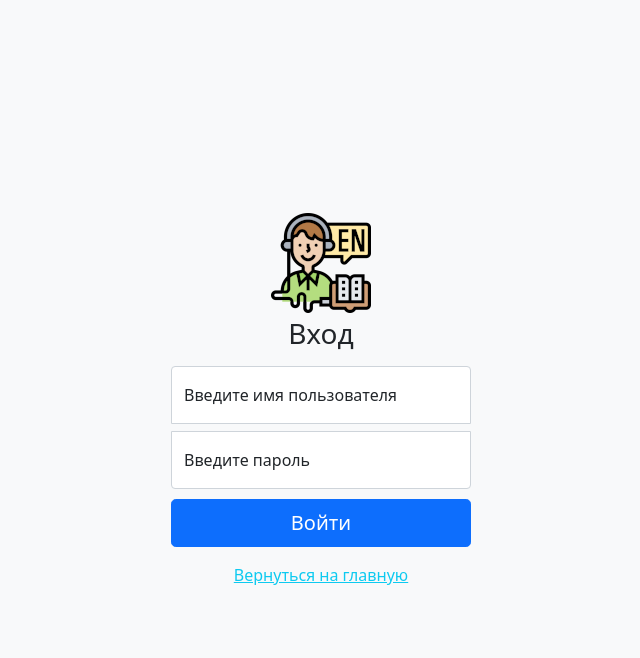
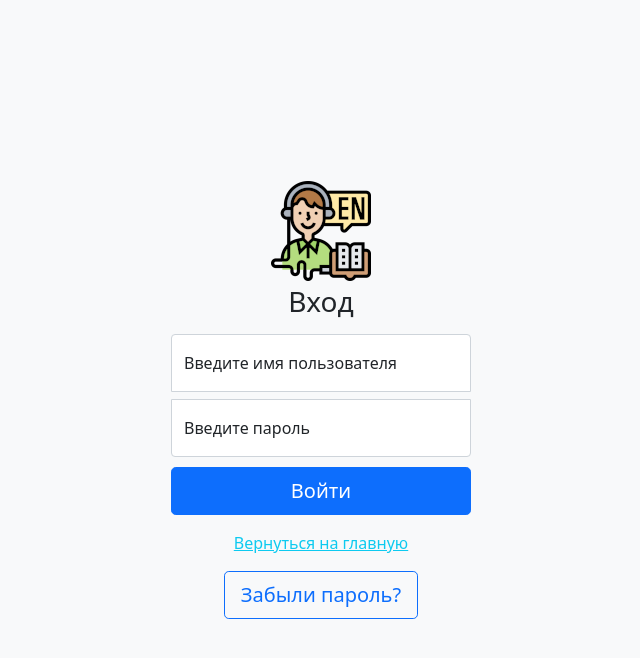
Before and after one commit to esl-portal/ESL-portal, a Django app: page /login/ in a window 1280 px wide. Shown: the top 658 px of the page, without its empty margins (319-959 px from the left). Run offline with Django 3.2, Linux system fonts and the light colour scheme; some libraries are stand-ins or nearby versions; some web fonts are replaced.

Commit message:
Add forgot button

```diff
--- a/esl_portal/esl_app/templates/esl_app/login.html
+++ b/esl_portal/esl_app/templates/esl_app/login.html
@@ -37,6 +37,7 @@
             </div>
           {% endif %}
       </form>
+    <a role="button" class="btn btn-lg btn-outline-primary mt-3" href="{% url 'forgot' %}">Забыли пароль?</a>
     </main>
   </body>
 </html>
```
